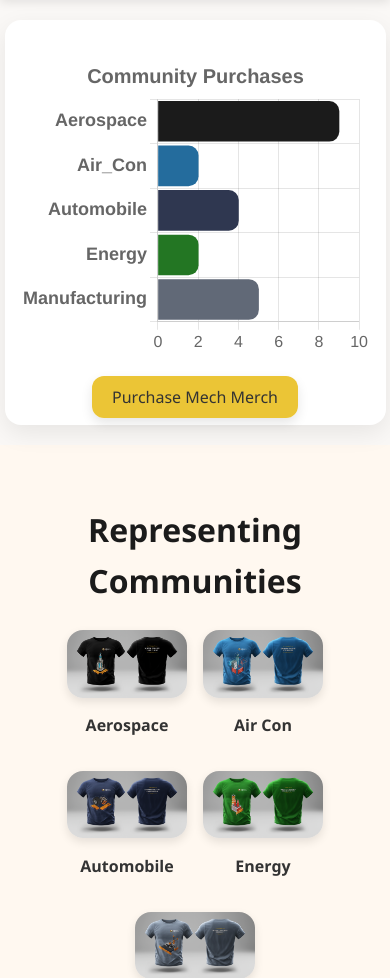
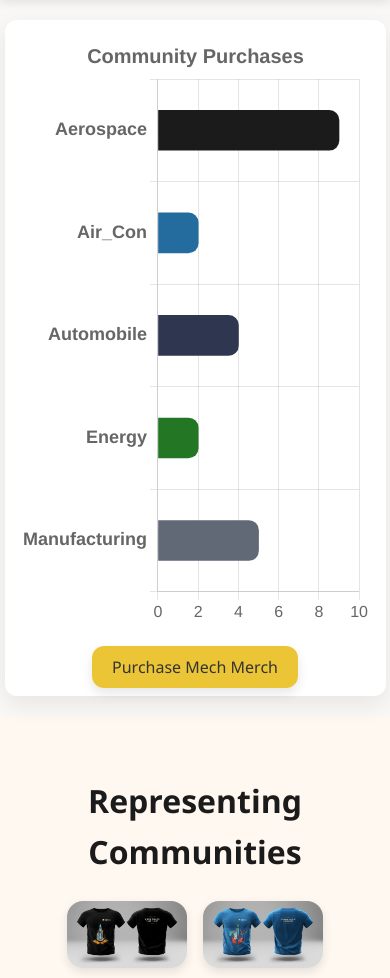
Before and after one commit to Dandollars3/mech-merch-leaderboard, a Flask app: page / in a window 390 px wide. Shown: the part 171-1149 px from the top of the page. Run offline with Flask 3, Linux system fonts and the light colour scheme.

Commit message:
Update style.css

```diff
--- a/static/css/style.css
+++ b/static/css/style.css
@@ -57,6 +57,28 @@
   max-width: 500px;
   margin: auto;
   padding: 10px;
+}
+
+/* Add this to your existing CSS */
+@media screen and (max-width: 768px) {
+  #chart-container {
+    padding: 10px 0;
+    margin: 0 -5px;
+    min-height: 80vh;
+    overflow-x: visible;
+  }
+
+  #leaderboardChart {
+    height: auto !important;
+    min-height: 70vh;
+    width: 100% !important;
+    margin: 0;
+  }
+
+  .chart-container {
+    padding: 15px !important;
+    border-radius: 12px !important;
+  }
 }
 
 /* CTA Section */
```
